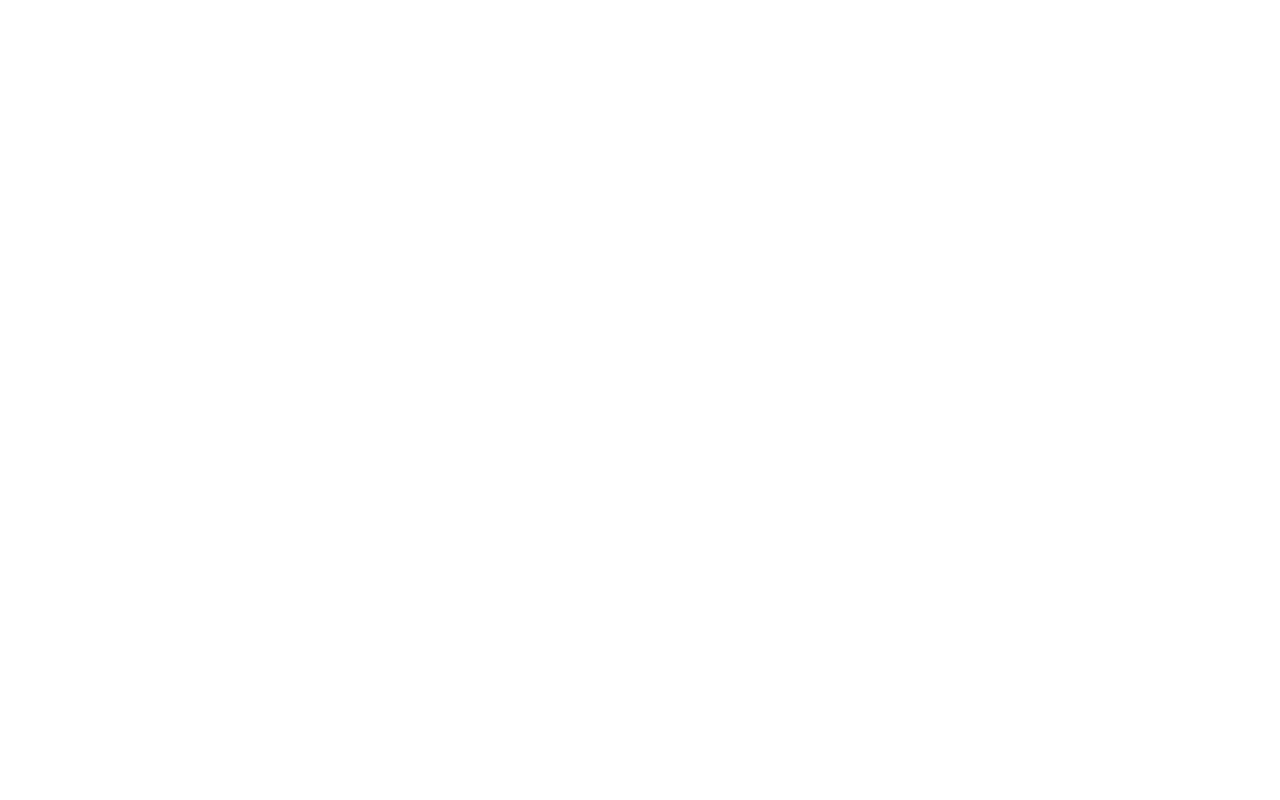
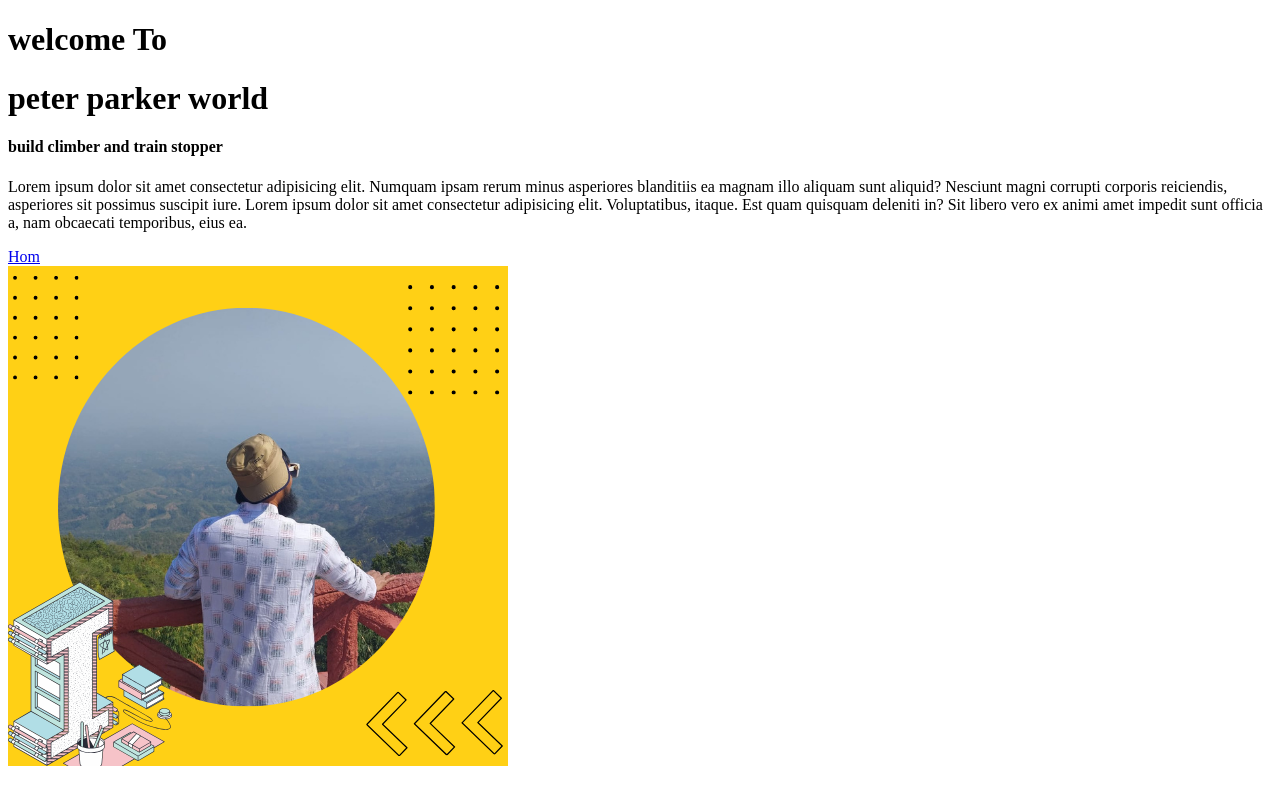
Before and after one commit to ahsanhabi1998/hero-project-1, a plain HTML site: page index.html in a window 1280 px wide. Drawn offline with Linux system fonts and the light colour scheme.

Commit message:
photo added

```diff
--- a/index.html
+++ b/index.html
@@ -7,6 +7,14 @@
     <link rel="shortcut icon" href="icon.png" type="image/x-icon">
 </head>
 <body>
+    <div class="haf-witdh">
+        <h1>welcome To</h1>
+    <h1>peter parker world</h1>
+    <h4>build climber and train stopper</h4>
 
+    <p>Lorem ipsum dolor sit amet consectetur adipisicing elit. Numquam ipsam rerum minus asperiores blanditiis ea magnam illo aliquam sunt aliquid? Nesciunt magni corrupti corporis reiciendis, asperiores sit possimus suscipit iure. Lorem ipsum dolor sit amet consectetur adipisicing elit. Voluptatibus, itaque. Est quam quisquam deleniti in? Sit libero vero ex animi amet impedit sunt officia a, nam obcaecati temporibus, eius ea.</p>
+    <a href="#">Hom</a>
+    </div>
+    <div class="haf-witdh"> <img src="photo.png" alt=""></div>
 </body>
 </html>
```
Also changed, not shown: photo.png (added).
